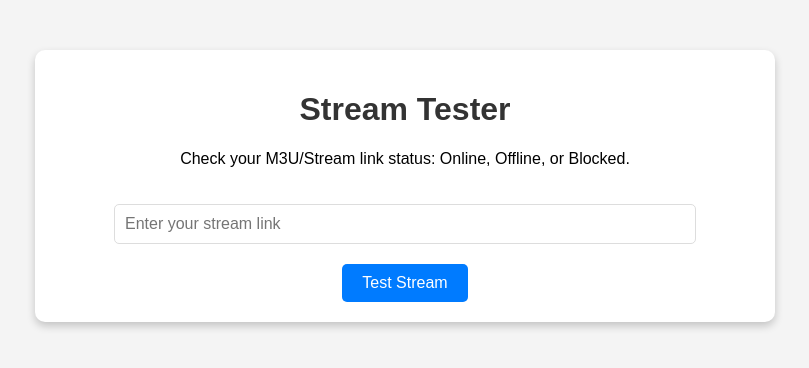
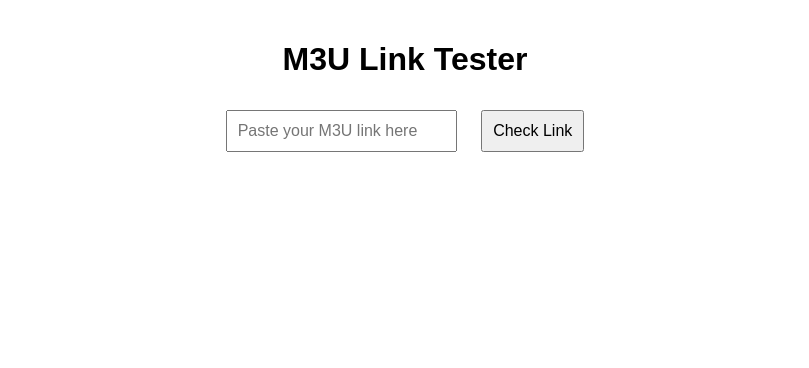
Before and after one commit to itztawhid2o/MJ-FLIX-STREAME-TESTER, a plain HTML site: page index.html in a window 1280 px wide. Shown: the whole page, without its empty margins (235-1044 px from the left). Drawn offline with Linux system fonts and the light colour scheme.

Commit message:
Update index.html

```diff
--- a/index.html
+++ b/index.html
@@ -3,123 +3,104 @@
 <head>
   <meta charset="UTF-8">
   <meta name="viewport" content="width=device-width, initial-scale=1.0">
-    <title>Stream Tester</title>
+  <title>M3U Link Tester</title>
   <style>
     body {
       font-family: Arial, sans-serif;
-            background-color: #f4f4f4;
       margin: 0;
-            padding: 0;
-        }
-        .container {
-            max-width: 700px;
-            margin: 50px auto;
       padding: 20px;
-            background: #fff;
-            border-radius: 10px;
-            box-shadow: 0 4px 8px rgba(0, 0, 0, 0.2);
       text-align: center;
     }
-        h1 {
-            color: #333;
-        }
-        input {
-            width: 80%;
+    input, button {
       padding: 10px;
-            margin: 20px 0;
-            border: 1px solid #ddd;
-            border-radius: 5px;
+      margin: 10px;
       font-size: 16px;
     }
-        button {
-            padding: 10px 20px;
-            font-size: 16px;
-            color: white;
-            background-color: #007BFF;
-            border: none;
+    .status {
+      margin-top: 20px;
+      padding: 10px;
       border-radius: 5px;
-            cursor: pointer;
+      font-size: 18px;
     }
-        button:hover {
-            background-color: #0056b3;
+    .online { background-color: #28a745; color: white; }
+    .offline { background-color: #dc3545; color: white; }
+    table {
+      width: 100%;
+      margin-top: 20px;
+      border-collapse: collapse;
     }
-        .result {
-            margin-top: 20px;
-            padding: 15px;
-            border-radius: 5px;
-            font-size: 16px;
-            color: #fff;
+    table, th, td {
+      border: 1px solid black;
     }
-        .result.success {
-            background-color: #28a745;
-        }
-        .result.error {
-            background-color: #dc3545;
-        }
-        .result.blocked {
-            background-color: #ffc107;
-            color: #333;
+    th, td {
+      padding: 10px;
+      text-align: left;
     }
   </style>
 </head>
 <body>
-    <div class="container">
-        <h1>Stream Tester</h1>
-        <p>Check your M3U/Stream link status: Online, Offline, or Blocked.</p>
-        <form id="streamForm">
-            <input type="text" id="streamLink" placeholder="Enter your stream link" required>
-            <button type="submit">Test Stream</button>
-        </form>
-        <div id="result" class="result" style="display: none;"></div>
-    </div>
+  <h1>M3U Link Tester</h1>
+  <input id="link" type="url" placeholder="Paste your M3U link here" />
+  <button onclick="checkLink()">Check Link</button>
+  <div id="status" class="status"></div>
+  <div id="results"></div>
 
   <script>
-        const form = document.getElementById('streamForm');
-        const resultDiv = document.getElementById('result');
+    async function checkLink() {
+      const link = document.getElementById("link").value;
+      const statusDiv = document.getElementById("status");
+      const resultsDiv = document.getElementById("results");
 
-        form.addEventListener('submit', async (event) => {
-            event.preventDefault();
-
-            const streamLink = document.getElementById('streamLink').value;
-            resultDiv.style.display = 'none'; // Hide the result initially
-            resultDiv.textContent = ''; // Clear previous results
-
-            if (!streamLink) {
-                alert("Please enter a valid stream link.");
+      if (!link) {
+        alert("Please enter a link!");
         return;
       }
 
+      statusDiv.textContent = "Checking...";
+      statusDiv.className = "status";
+
       try {
-                const response = await fetch('/test_stream', { https://testerapi-itztawhid2os-projects.vercel.app/
-                    method: 'POST',
-                    headers: {
-                        'Content-Type': 'application/x-www-form-urlencoded',
-                    },
-                    body: `link=${encodeURIComponent(streamLink)}`,
-                });
-
+        const response = await fetch(
+          `https://your-backend-repo.vercel.app/api/checkLink?url=${encodeURIComponent(link)}`
+        );
         const data = await response.json();
 
-                if (response.ok) {
-                    resultDiv.textContent = `Status: ${data.status}`;
-                    if (data.status === 'Online') {
-                        resultDiv.className = 'result success';
-                    } else if (data.status === 'Offline') {
-                        resultDiv.className = 'result error';
-                    } else if (data.status === 'Blocked') {
-                        resultDiv.className = 'result blocked';
-                    }
+        if (data.type === "playlist") {
+          // Show playlist results
+          resultsDiv.innerHTML = `
+            <table>
+              <thead>
+                <tr>
+                  <th>Channel URL</th>
+                  <th>Status</th>
+                </tr>
+              </thead>
+              <tbody>
+                ${data.results
+                  .map(
+                    (channel) => `
+                  <tr>
+                    <td>${channel.url}</td>
+                    <td class="${channel.status}">${channel.status}</td>
+                  </tr>
+                `
+                  )
+                  .join("")}
+              </tbody>
+            </table>
+          `;
+          statusDiv.textContent = "Playlist checked successfully!";
+          statusDiv.className = "status online";
         } else {
-                    resultDiv.textContent = `Error: ${data.error}`;
-                    resultDiv.className = 'result error';
+          // Single channel result
+          statusDiv.textContent = `The link is ${data.status.toUpperCase()}.`;
+          statusDiv.className = `status ${data.status}`;
         }
       } catch (error) {
-                resultDiv.textContent = 'An error occurred while testing the stream link.';
-                resultDiv.className = 'result error';
+        statusDiv.textContent = "Error checking the link.";
+        statusDiv.className = "status offline";
       }
-
-            resultDiv.style.display = 'block'; // Show the result
-        });
+    }
   </script>
 </body>
 </html>
```
Lines whose indentation alone changed are shown as unchanged.
